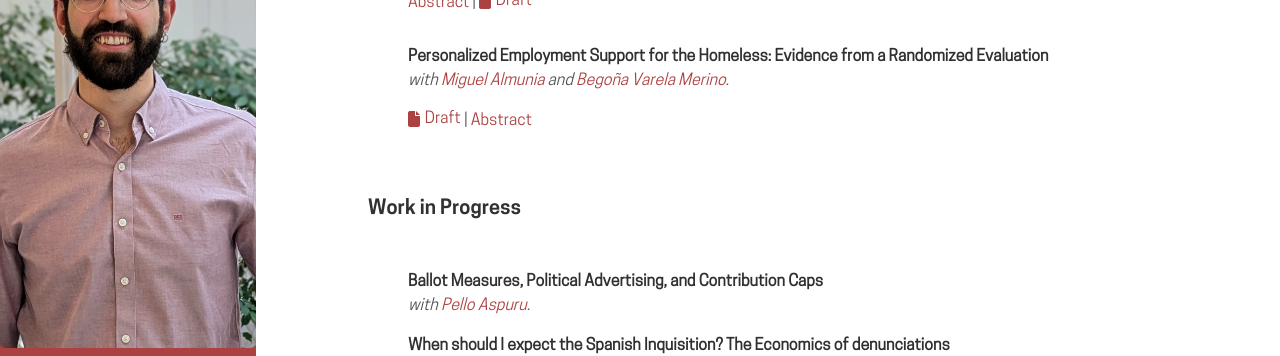
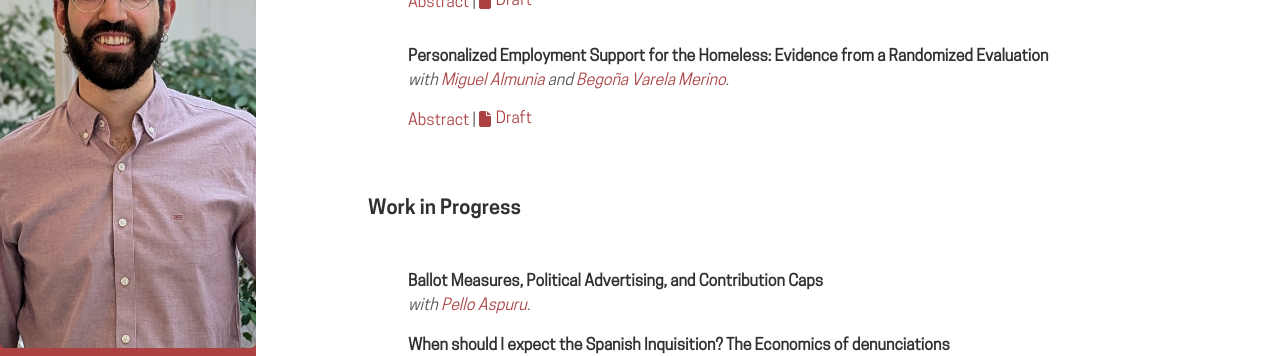
Before and after one commit to cnavarroserrano/cnavarroserrano.github.io, a Jekyll site: the page built from index.md, in a window 1280 px wide and 900 px high, scrolled down 857 px. Shown: the part 147-503 px from the top of the window. Built offline with Jekyll 4.4.1, drawn with Linux system fonts in a browser that asks for light colours; some web fonts are replaced.

Commit message:
Update index.md

```diff
--- a/index.md
+++ b/index.md
@@ -83,7 +83,7 @@ text-align: justify
 <dl>
   <dt class="indented"><strong><p class="indented" style="margin: 0;">Seeds of prejudice: the impact of British colonization on attitudes towards sexual minorities</p></strong></dt>
   <dd class="indented"><p><i>with <a href="https://sites.google.com/view/alexsandroscavgias/home" target="_blank">Alexsandros Cavgias</a>.</i></p>
-  <p style="margin:2px 0 0">
+  <p style="margin:0 0 0">
     <a href="javascript:void(0);" onclick="toggle('abstract_seedsofprejudice')">Abstract</a> |
     <a class="paper" href="papers/WP_seedsofprejudice.pdf" target="_blank" rel="noopener noreferrer">
     <i class="fa-solid fa-file" aria-hidden="true"></i><span>Draft</span></a>
@@ -103,10 +103,10 @@ text-align: justify
 
   <dt class="indented"><strong><p class="indented" style="margin: 0;">Personalized Employment Support for the Homeless: Evidence from a Randomized Evaluation</p></strong></dt>
   <dd class="indented"><p><i>with <a href="https://miguelalmunia.weebly.com/" target="_blank">Miguel Almunia</a> and <a href="https://www.linkedin.com/in/bego%C3%B1a-varela-merino-7361751aa/" target="_blank">Begoña Varela Merino</a>.</i></p>
-  <p>
+  <p style="margin:0 0 0">
+    <a href="javascript:void(0);" onclick="toggle('abstract_homelessness')">Abstract</a>  |
     <a class="paper" href="papers/WP_RCT_homelessness.pdf" target="_blank" rel="noopener noreferrer">
-    <i class="fa-solid fa-file" aria-hidden="true"></i><span>Draft</span></a> |
-    <a href="javascript:void(0);" onclick="toggle('abstract_homelessness')">Abstract</a>
+    <i class="fa-solid fa-file" aria-hidden="true"></i><span>Draft</span></a>
   </p>
   <div id="abstract_homelessness" style="display:none;">
     <p>We evaluate the impact of a randomized intervention designed to promote labor market integration among people experiencing homelessness in Spain. Participants were randomly assigned to either a personalized employment program, featuring intensive caseworker support and financial assistance, or to the traditional employment model. Short-term results show substantial gains for the treatment group in housing stability, employment, income, and life satisfaction. However, these differences largely dissipated after six months, as the outcomes of those in the traditional model improved. The findings highlight both the potential of personalized approaches to accelerate integration and the challenges of sustaining long-term effects in homelessness interventions.</p>
```
